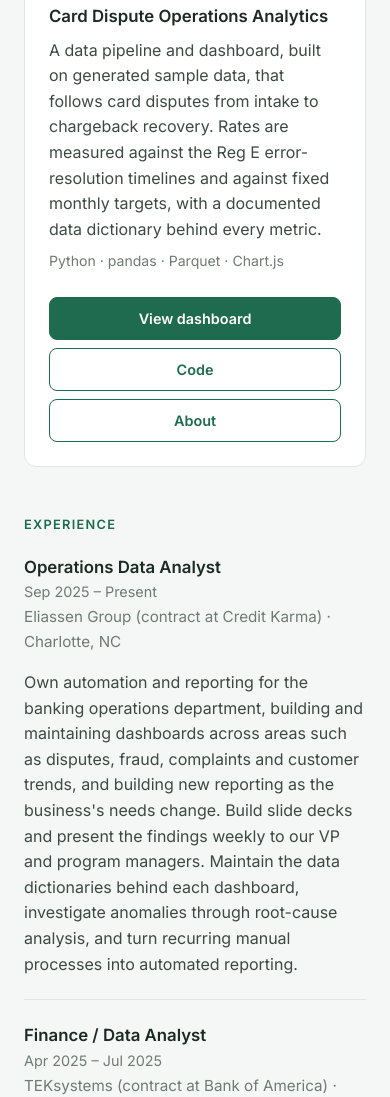
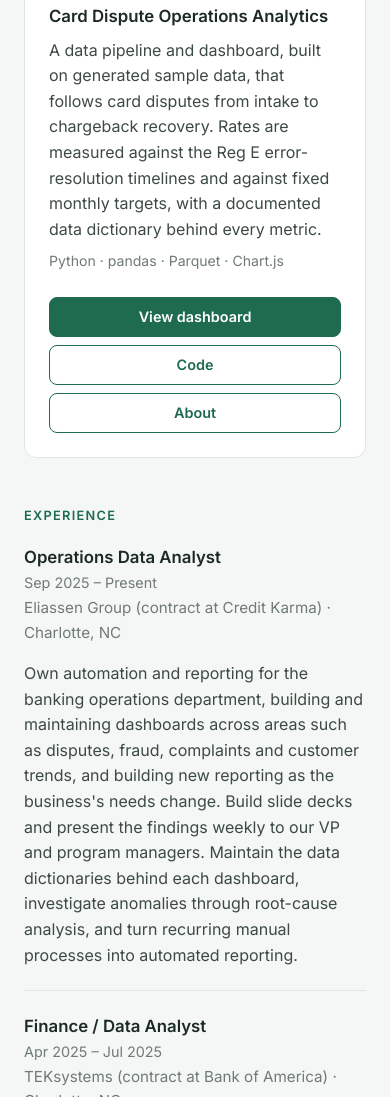
Before and after one commit to gerardomiron95/personal-portfolio, a plain HTML site: page index.html in a window 390 px wide. Shown: the part 1035-2132 px from the top of the page. Drawn offline with Linux system fonts and the light colour scheme.

Commit message:
Make project buttons one size and space project cards apart
- Project buttons are a fixed 160x40 on every card, whatever the label;
  on phones they stack full-width at equal size.
- Project cards get a 16px gap between them.
- CLAUDE.md: new Buttons rule (equal size, no per-card sizing or spacing,
  short labels).

Co-Authored-By: Claude Opus 5.5 <noreply@anthropic.com>

```diff
--- a/assets/site.css
+++ b/assets/site.css
@@ -59,9 +59,12 @@ h3 { margin: 0; color: var(--ink); font-size: 1.05rem; font-weight: 600; }
   display: flex; gap: 24px; align-items: flex-end; justify-content: space-between;
   background: var(--card); border: 1px solid var(--border); border-radius: 12px; padding: 24px;
 }
+.project ~ .project { margin-top: 16px; }
 .project p { margin: 8px 0 0; }
 .tags { color: var(--muted); font-size: 0.88rem; }
-.project-actions { display: flex; flex-direction: column; gap: 8px; flex: none; }
+/* Fixed column so every card's buttons share one width and height, whatever the labels say. */
+.project-actions { display: flex; flex-direction: column; gap: 8px; flex: none; width: 160px; }
+.project-actions .button { display: block; width: 100%; height: 40px; padding: 0 12px; line-height: 38px; }
 .button {
   display: inline-block; text-align: center; text-decoration: none; font-weight: 600; font-size: 0.9rem;
   padding: 9px 18px; border-radius: 8px; background: var(--primary); color: #fff; border: 1px solid var(--primary);
@@ -114,6 +117,7 @@ button.button { font-family: inherit; cursor: pointer; line-height: inherit; }
   .headshot { width: 140px; height: 140px; }
   .hero h1 { font-size: 2rem; }
   .project { flex-direction: column; align-items: stretch; }
+  .project-actions { width: 100%; }
   .job-head { flex-direction: column; gap: 0; }
   .skills { grid-template-columns: 1fr; gap: 2px; }
   .skills dd { margin-bottom: 10px; }
```
Also changed, not shown: 1 other file.
